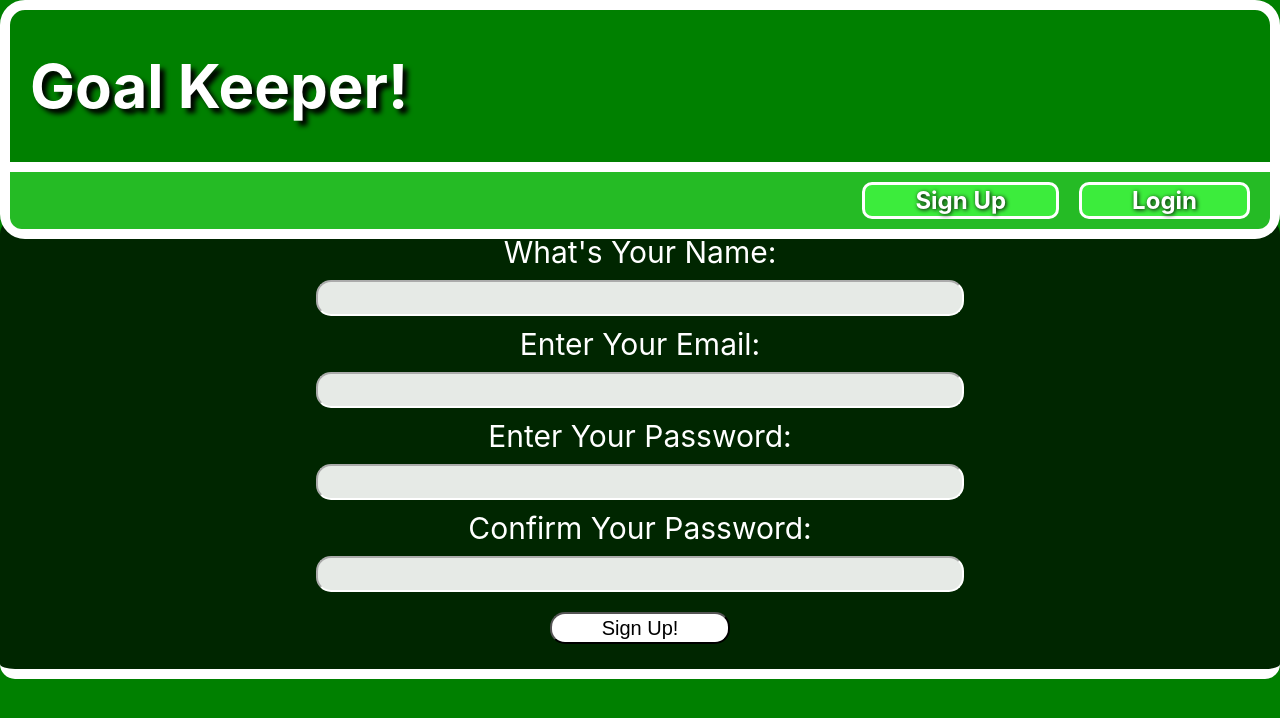
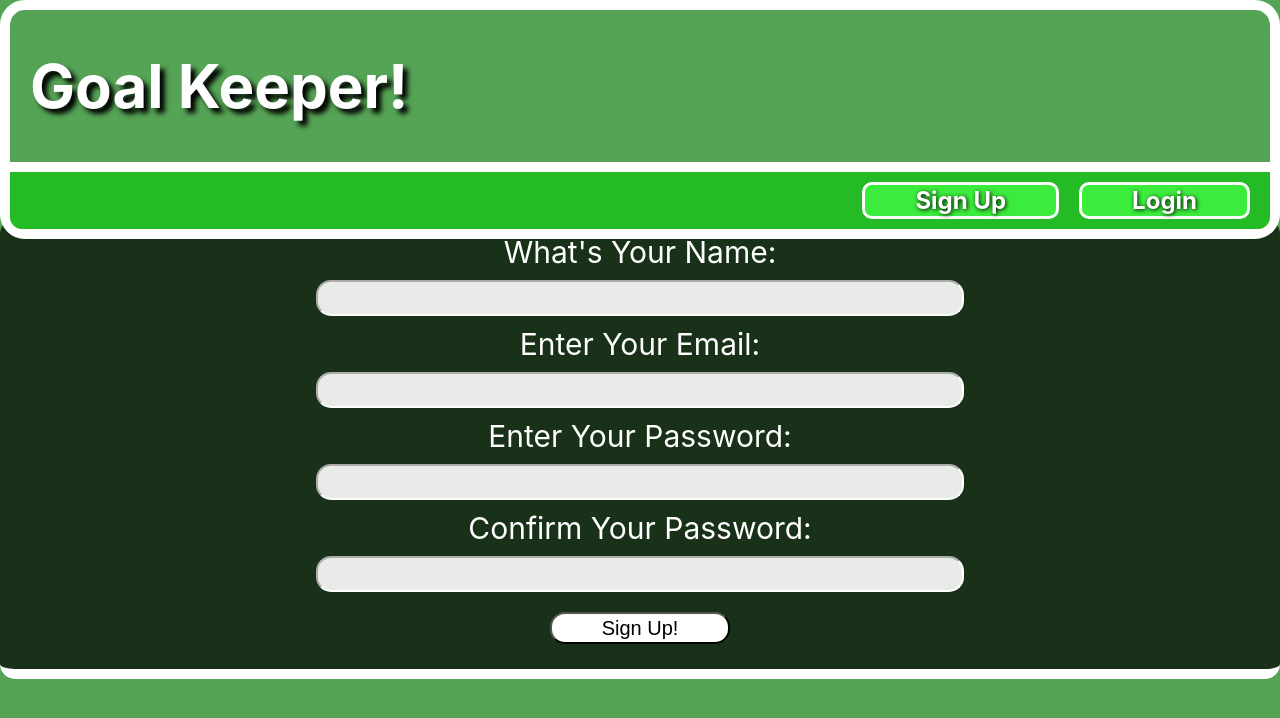
Before and after one commit to hakase-monoshiri/goal-tender-frontend, a React (Create React App) app: page /signup in a window 1280 px wide. Shown: the top 718 px of the page. Built offline with nearby package versions, Linux system fonts and the light colour scheme; no server answers.

Commit message:
use css variable for main background color

```diff
--- a/src/index.css
+++ b/src/index.css
@@ -1,3 +1,8 @@
+:root {
+  --main-background-color: rgb(85, 163, 85);
+
+}
+
 body {
   margin: 0;
   font-family: -apple-system, BlinkMacSystemFont, 'Segoe UI', 'Roboto', 'Oxygen',
@@ -5,7 +10,7 @@ body {
     sans-serif;
   -webkit-font-smoothing: antialiased;
   -moz-osx-font-smoothing: grayscale;
-  background-color: green;
+  background-color: var(--main-background-color);
   color: white;
 
   padding: none;
@@ -260,7 +265,7 @@ code {
   float: right;
   height: 50px;
   width: 50px;
-  background-color: green;
+  background-color: var(--main-background-color);
   border-style: inset;
   border-width: 5px;
   border-color: white;
```
